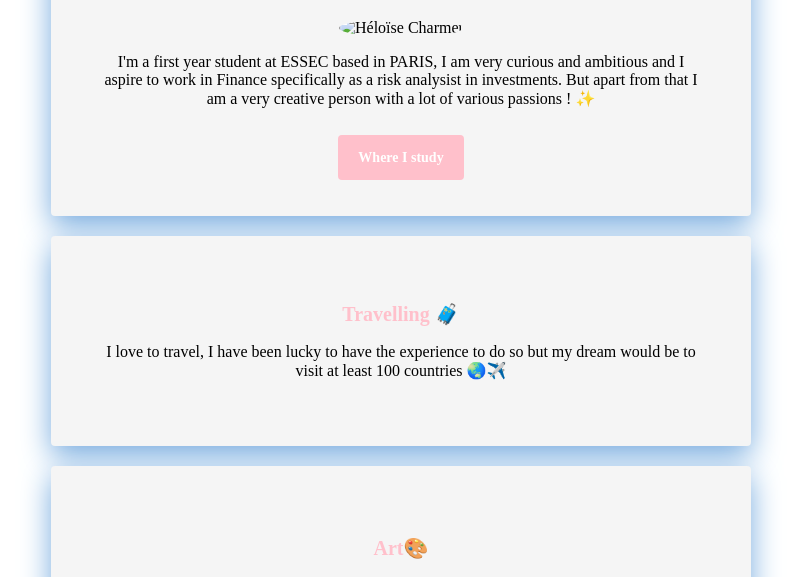
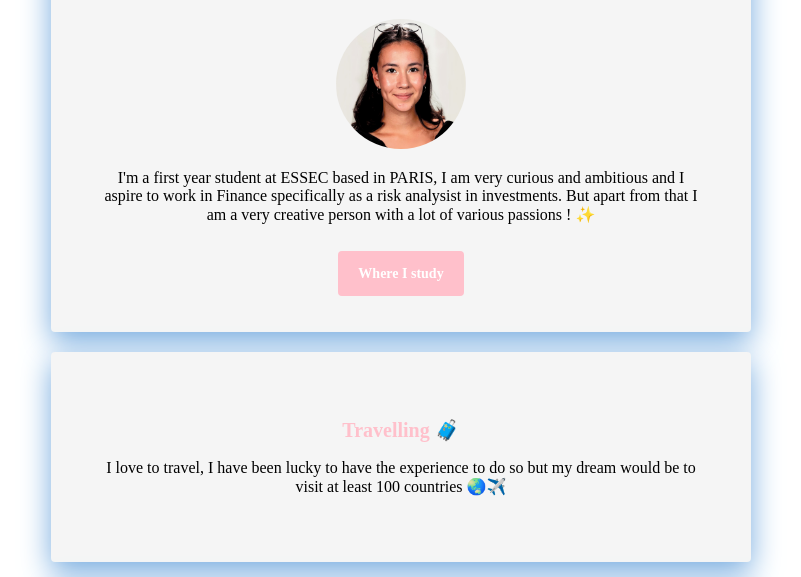
Before and after one commit to helloise19/my-profile, a plain HTML site: page index.html in a window 1280 px wide. Shown: the part 151-728 px from the top of the page, without its empty margins (239-1040 px from the left). Drawn offline with Linux system fonts and the light colour scheme.

Commit message:
Update index.html

```diff
--- a/index.html
+++ b/index.html
@@ -11,7 +11,7 @@
 <div class= "container">
 <div class="card-white" id="introduction">
 <h1> Heyy I'm Héloïse!</h1>
-<img src="Images/profile-picture.jpeg" class="img-circle" width="150px" alt="Héloïse Charmet">
+<img src="profile-picture.jpeg" class="img-circle" width="150px" alt="Héloïse Charmet">
 <p>
 I'm a first year student at ESSEC based in PARIS, I am very curious and ambitious and I aspire to work in Finance specifically as a risk analysist in investments. But apart from that I am a very creative person with a lot of various passions ! ✨
 </p>
```
